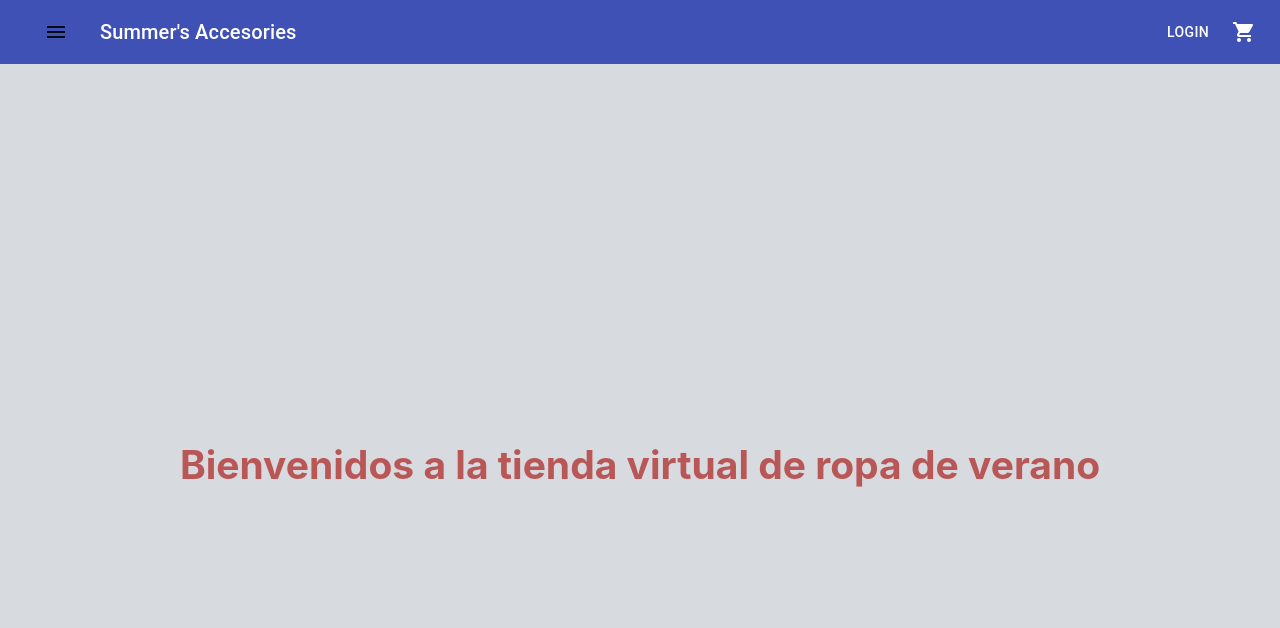
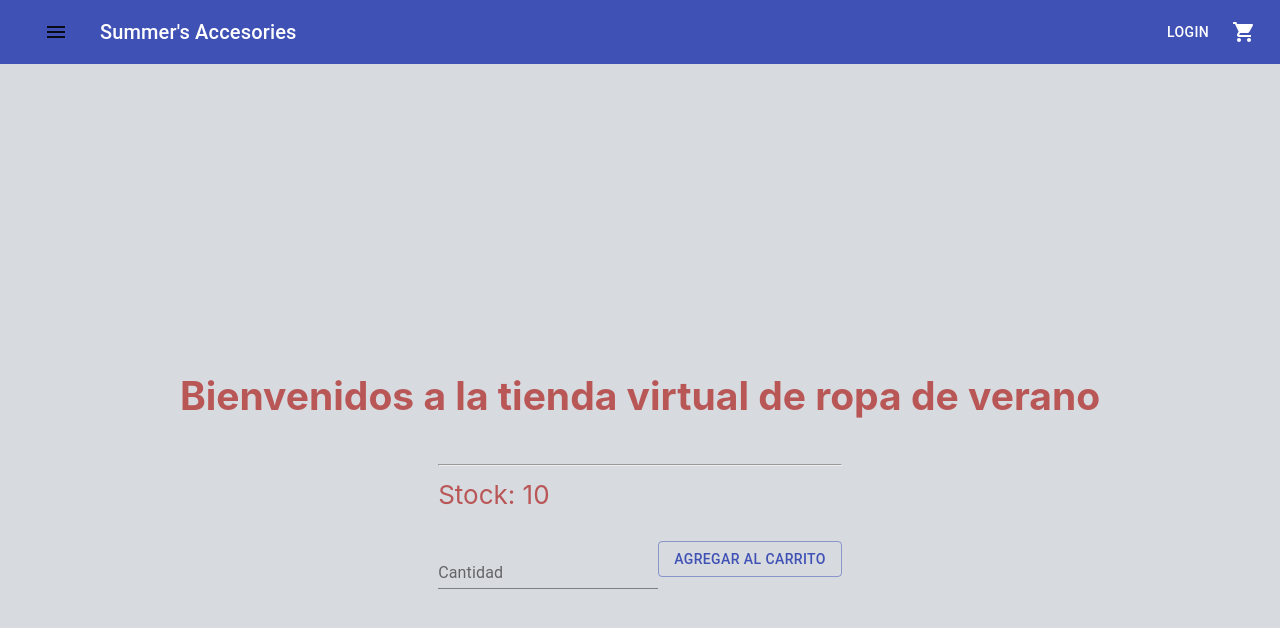
Before and after one commit to juanferadu/curso_react, a React (Create React App) app: page /item/1 in a window 1280 px wide. Shown: the top 628 px of the page. Built offline with nearby package versions, Linux system fonts and the light colour scheme.

Commit message:
Desafio de contador con botón

```diff
--- /dev/null
+++ b/src/Components/ItemCount/ItemCount.js
@@ -0,0 +1,36 @@
+import React from 'react'
+import PropTypes from 'prop-types'
+import { useState, useEffect } from 'react'
+import { TextField, Button } from '@material-ui/core';
+
+function ItemCount({stock, initial, onAdd}) {
+    //const [contador, setContador] = useState(0);
+    // useEffect(() => {
+    //     console.log("componentDidMount 1 - contador cambio");
+    //     return () => {
+    //         console.log("componentWillUnmount 1 - contador cambio");
+    //     }
+    // }, [contador]);
+    return (
+        <form>
+            <hr/>
+            Stock: {stock}
+            <br/><br/>
+            <TextField  type="number"  id="cantidad" label="Cantidad" placeholder={initial} />
+            {/* <input id="cantidad" name="cantidad"  type="number" placeholder={initial}></input> */}
+            <Button variant="outlined" color="primary" onClick={(e)=>{onAdd(e,document.getElementById('cantidad').value)}}>Agregar al carrito</Button>
+            {/* <button
+        onClick={() =>
+            setContador((contador)=> contador + 1)}
+      >
+        Contar
+      </button> */}
+        </form>
+    )
+}
+
+ItemCount.propTypes = {
+
+}
+
+export default ItemCount
--- a/src/Components/ItemListContainer/ItemListContainer.js
+++ b/src/Components/ItemListContainer/ItemListContainer.js
@@ -1,12 +1,29 @@
-import React from 'react'
+import React, { useState } from 'react'
+import ItemCount from '../ItemCount/ItemCount';
 import "./ItemListContainer.scss";
 
 function ItemListContainer(props) {
 
+    const [stockActual, setstockActual] = useState(10)
+
     const{ saludo } = props;
+
+    const restarStock = (e, nuevoStock)=> {
+        e.preventDefault();
+        if(stockActual >= nuevoStock)
+        {
+            setstockActual((stockActual)=> stockActual - nuevoStock)
+        }
+        else
+        {
+            alert("No existe stock de este producto!");
+        }
+
+    };
     return (
         <div className="item-list-container">
              <h2> {saludo} </h2>
+             <ItemCount stock={stockActual} initial={1} onAdd={restarStock}/>
         </div>
     )
 }
```
Also changed, not shown: src/Components/Item/Item.js (added, +13 -0 lines), src/Components/ItemList/ItemList.js (added, +14 -0 lines), 1 other file (tests, documents, lock files or other folders).
